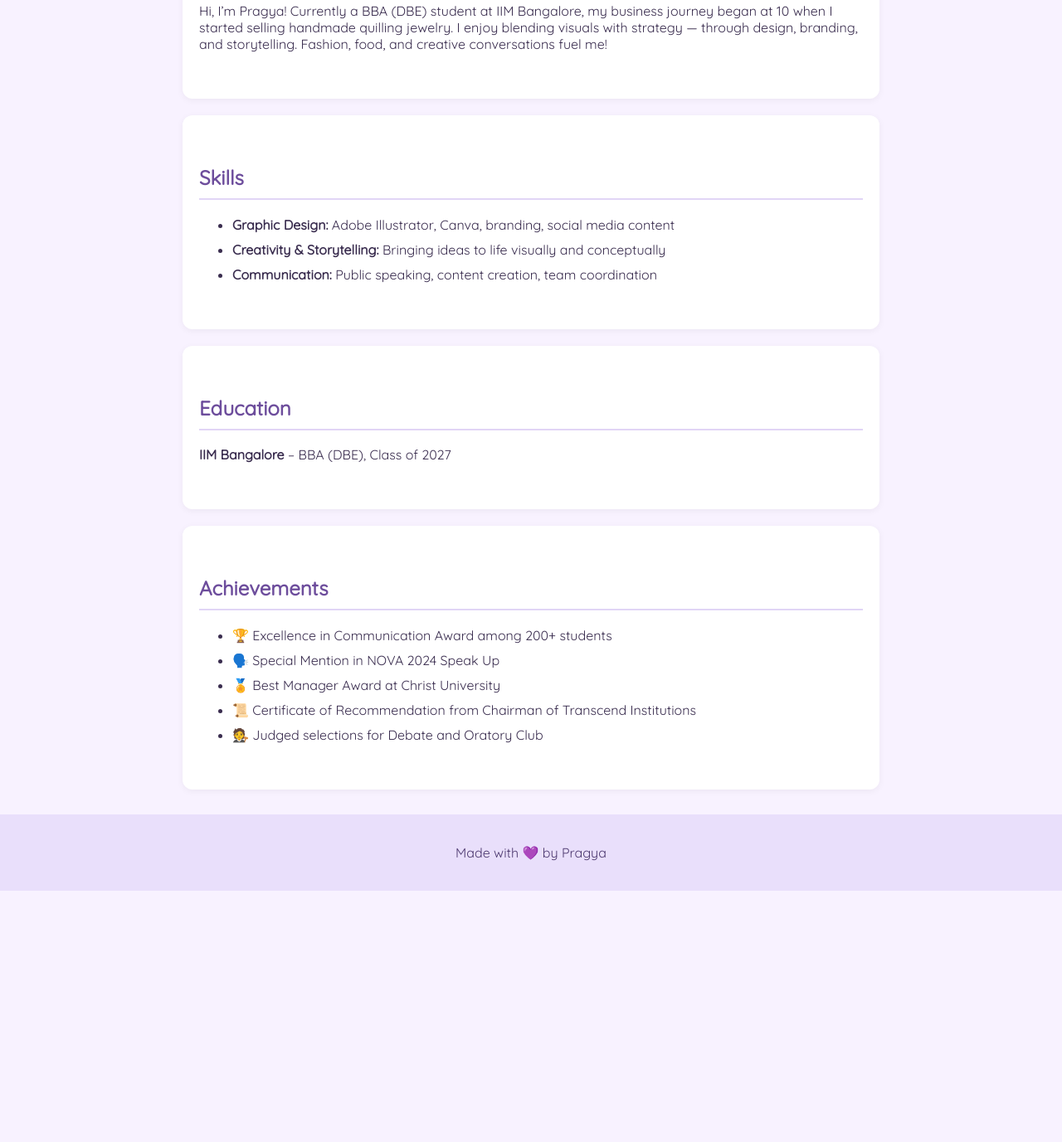
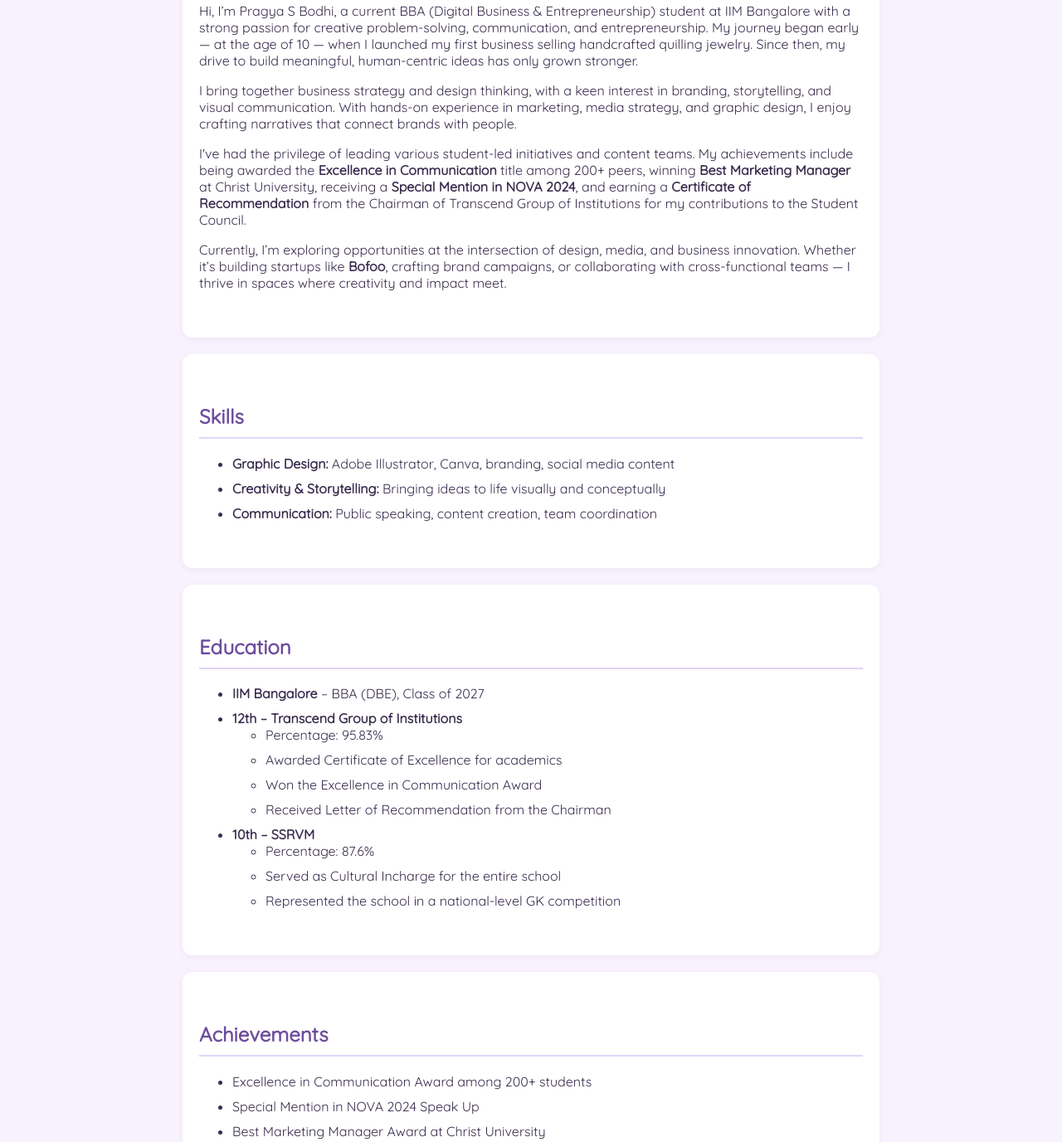
Before and after one commit to pragya-b/resume-web, a plain HTML site: page index.html in a window 1280 px wide. Shown: the part 346-1723 px from the top of the page at 83% size. Before the commit the page ends 1420 px from the top, so only its background shows below. Drawn offline with Linux system fonts and the light colour scheme.

Commit message:
Update index.html

```diff
--- a/index.html
+++ b/index.html
@@ -16,6 +16,7 @@
         <li><a href="#skills">Skills</a></li>
         <li><a href="#education">Education</a></li>
         <li><a href="#achievements">Achievements</a></li>
+        <li><a href="#contact">Contact</a></li>
       </ul>
     </nav>
     <h1>🌸 Pragya S Bodhi</h1>
@@ -25,7 +26,16 @@
   <section id="about">
     <h2>About Me</h2>
     <p>
-      Hi, I’m Pragya! Currently a BBA (DBE) student at IIM Bangalore, my business journey began at 10 when I started selling handmade quilling jewelry. I enjoy blending visuals with strategy — through design, branding, and storytelling. Fashion, food, and creative conversations fuel me!
+      Hi, I’m Pragya S Bodhi, a current BBA (Digital Business & Entrepreneurship) student at IIM Bangalore with a strong passion for creative problem-solving, communication, and entrepreneurship. My journey began early — at the age of 10 — when I launched my first business selling handcrafted quilling jewelry. Since then, my drive to build meaningful, human-centric ideas has only grown stronger.
+    </p>
+    <p>
+      I bring together business strategy and design thinking, with a keen interest in branding, storytelling, and visual communication. With hands-on experience in marketing, media strategy, and graphic design, I enjoy crafting narratives that connect brands with people.
+    </p>
+    <p>
+      I've had the privilege of leading various student-led initiatives and content teams. My achievements include being awarded the <strong>Excellence in Communication</strong> title among 200+ peers, winning <strong>Best Marketing Manager</strong> at Christ University, receiving a <strong>Special Mention in NOVA 2024</strong>, and earning a <strong>Certificate of Recommendation</strong> from the Chairman of Transcend Group of Institutions for my contributions to the Student Council.
+    </p>
+    <p>
+      Currently, I’m exploring opportunities at the intersection of design, media, and business innovation. Whether it’s building startups like <strong>Bofoo</strong>, crafting brand campaigns, or collaborating with cross-functional teams — I thrive in spaces where creativity and impact meet.
     </p>
   </section>
 
@@ -40,18 +50,40 @@
 
   <section id="education">
     <h2>Education</h2>
-    <p><strong>IIM Bangalore</strong> – BBA (DBE), Class of 2027</p>
+    <ul>
+      <li><strong>IIM Bangalore</strong> – BBA (DBE), Class of 2027</li>
+      <li><strong>12th – Transcend Group of Institutions</strong>
+        <ul>
+          <li>Percentage: 95.83%</li>
+          <li>Awarded Certificate of Excellence for academics</li>
+          <li>Won the Excellence in Communication Award</li>
+          <li>Received Letter of Recommendation from the Chairman</li>
+        </ul>
+      </li>
+      <li><strong>10th – SSRVM</strong>
+        <ul>
+          <li>Percentage: 87.6%</li>
+          <li>Served as Cultural Incharge for the entire school</li>
+          <li>Represented the school in a national-level GK competition</li>
+        </ul>
+      </li>
+    </ul>
   </section>
 
   <section id="achievements">
     <h2>Achievements</h2>
     <ul>
-      <li>🏆 Excellence in Communication Award among 200+ students</li>
-      <li>🗣️ Special Mention in NOVA 2024 Speak Up</li>
-      <li>🏅 Best Manager Award at Christ University</li>
-      <li>📜 Certificate of Recommendation from Chairman of Transcend Institutions</li>
-      <li>🧑‍⚖️ Judged selections for Debate and Oratory Club</li>
+      <li>Excellence in Communication Award among 200+ students</li>
+      <li>Special Mention in NOVA 2024 Speak Up</li>
+      <li>Best Marketing Manager Award at Christ University</li>
+      <li>Certificate of Recommendation from Chairman of Transcend Institutions</li>
+      <li>Judged selections for Debate and Oratory Club</li>
     </ul>
+  </section>
+
+  <section id="contact">
+    <h2>Contact</h2>
+    <p>Email: <a href="mailto:pragya.bodhi24@iimb.ac.in">pragya.bodhi24@iimb.ac.in</a></p>
   </section>
 
   <footer>
```
